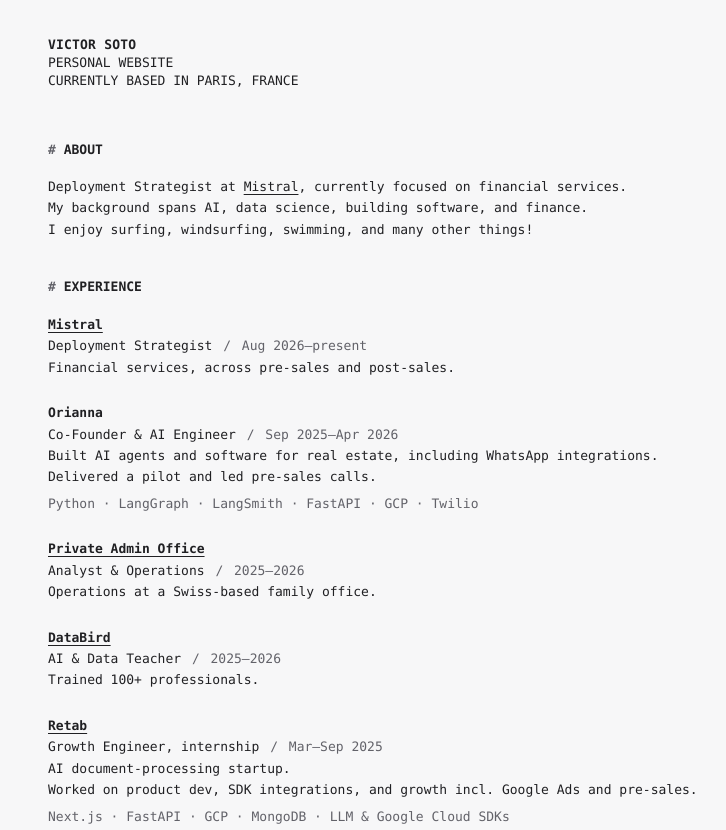
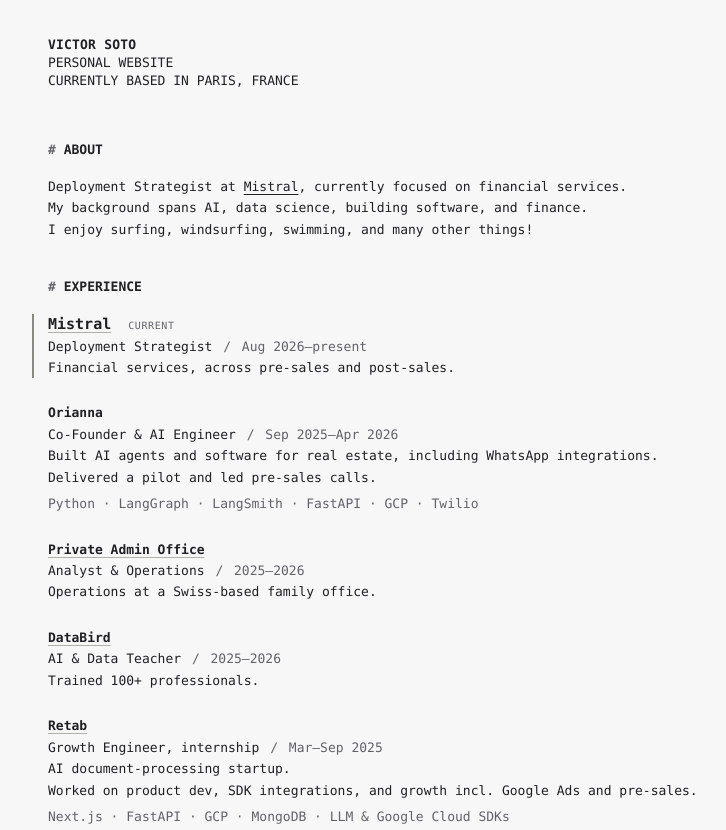
Before and after one commit to victorsotofr/victorsotofr.github.io, a plain HTML site: page index.html in a window 1280 px wide. Shown: the top 830 px of the page, without its empty margins (0-726 px from the left). Drawn offline with Linux system fonts and the light colour scheme.

Commit message:
Quiet contextual links and highlight the current role

```diff
--- a/index.html
+++ b/index.html
@@ -12,7 +12,7 @@
   <meta property="og:url" content="https://victorsotofr.github.io/">
   <link rel="canonical" href="https://victorsotofr.github.io/">
   <link rel="icon" href="./favicon-vs.svg?v=charcoal" type="image/svg+xml">
-  <link rel="stylesheet" href="./style.css?v=charcoal">
+  <link rel="stylesheet" href="./style.css?v=hierarchy">
 </head>
 <body>
   <a class="skip-link" href="#about">Skip to content</a>
@@ -31,9 +31,9 @@
 
     <section aria-labelledby="experience-heading">
       <h2 id="experience-heading">Experience</h2>
-      <ol class="entries">
-        <li>
-          <h3><a href="https://mistral.ai/">Mistral</a></h3>
+      <ol class="entries experience">
+        <li class="current-role">
+          <h3><a href="https://mistral.ai/">Mistral</a> <span class="current-label">Current</span></h3>
           <p>Deployment Strategist <span class="separator" aria-hidden="true">/</span> <span class="date">Aug 2026–present</span></p>
           <p class="detail">Financial services, across pre-sales and post-sales.</p>
         </li>
--- a/style.css
+++ b/style.css
@@ -4,6 +4,8 @@
   --foreground: #202023;
   --secondary: #626269;
   --focus: #3434c9;
+  --link-rule: #b0b0aa;
+  --current-rule: #8a8a80;
   font-family: ui-monospace, "SFMono-Regular", "SF Mono", Menlo, Consolas, "Liberation Mono", monospace;
   font-size: 13px;
   line-height: 1.65;
@@ -15,6 +17,8 @@
     --foreground: #bdbdb7;
     --secondary: #92928c;
     --focus: #b7b7a8;
+    --link-rule: #666660;
+    --current-rule: #74746b;
   }
 }
 * { box-sizing: border-box; }
@@ -28,6 +32,9 @@ h2::before { content: "# "; color: var(--secondary); }
 h3 { font-weight: 600; }
 a { color: inherit; text-decoration-thickness: 1px; text-underline-offset: 3px; }
 a:hover { text-decoration-style: dotted; }
+.experience h3 a, .education h3 a { text-decoration-color: var(--link-rule); }
+.experience h3 a:hover, .education h3 a:hover,
+.experience h3 a:focus-visible, .education h3 a:focus-visible { text-decoration-color: currentColor; }
 a:focus, a:focus-visible { outline: 2px solid var(--focus); outline-offset: 5px; border-radius: 1px; }
 ::selection { background: #ffff00; color: #151516; }
 .masthead { line-height: 1.4; text-transform: uppercase; }
@@ -35,6 +42,9 @@ header { margin-bottom: 48px; }
 section + section { margin-top: 36px; }
 .entries { list-style: none; padding: 0; margin: 0; }
 .entries li + li { margin-top: 24px; }
+.current-role { border-left: 2px solid var(--current-rule); padding-left: 14px; margin-left: -16px; }
+.current-role h3 { font-size: 15px; line-height: 1.45; }
+.current-label { margin-left: 8px; color: var(--secondary); font-size: 10px; font-weight: 400; letter-spacing: .06em; text-transform: uppercase; }
 .date, .stack, .status, .separator { color: var(--secondary); }
 .date { white-space: nowrap; }
 .stack { margin-top: 5px; }
```
